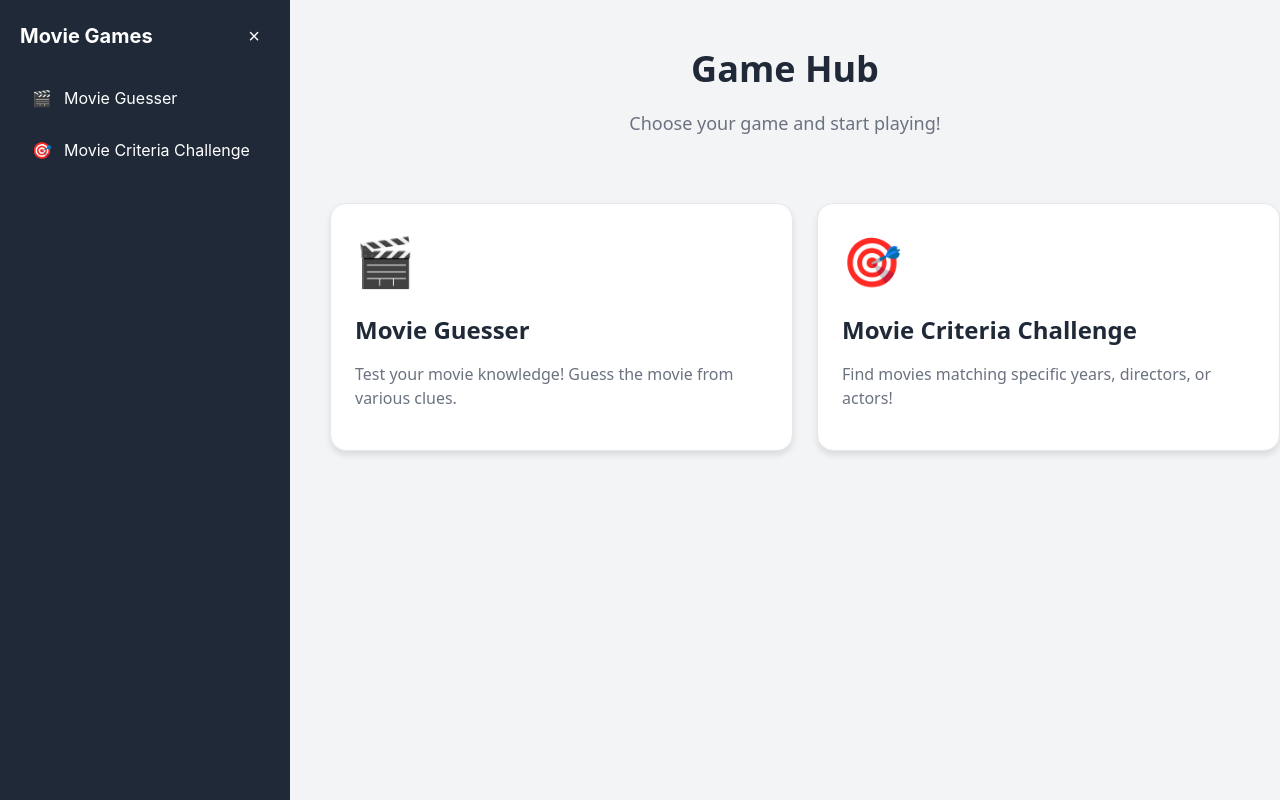
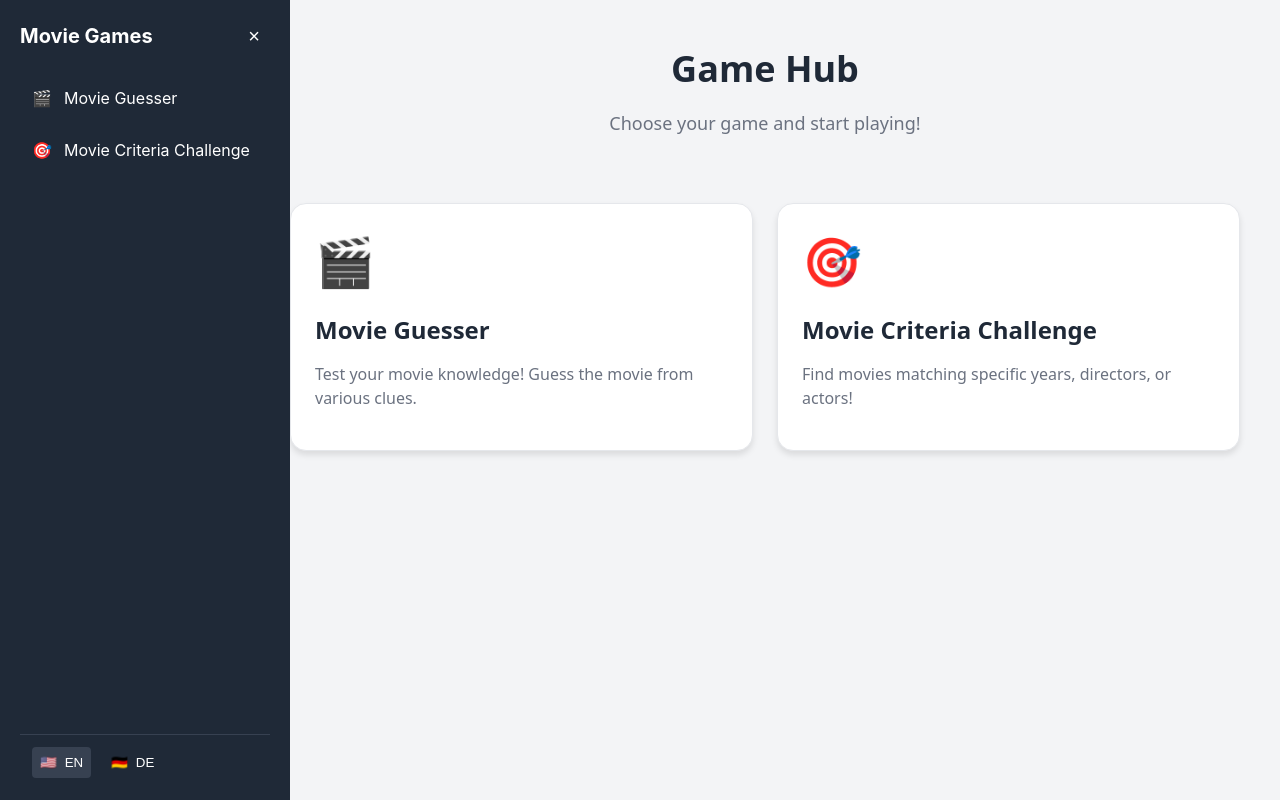
Before and after one commit to niklasT201/movie-guesser, a React (Create React App) app: page / in a window 1280 px wide. Built offline with nearby package versions, Linux system fonts and the light colour scheme.

Commit message:
added language switch

```diff
--- a/src/Components/GameHub.jsx
+++ b/src/Components/GameHub.jsx
@@ -5,19 +5,24 @@ import MoviewCriteriaGame from './MovieCriteriaGame';
 const GameHub = () => {
   const [selectedGame, setSelectedGame] = useState(null);
   const [isNavbarOpen, setIsNavbarOpen] = useState(true);
+  const [language, setLanguage] = useState('en'); // 'en' or 'de'
 
   const games = [
     {
       id: 'movie-guesser',
-      title: 'Movie Guesser',
-      description: 'Test your movie knowledge! Guess the movie from various clues.',
+      title: language === 'en' ? 'Movie Guesser' : 'Film Raten',
+      description: language === 'en'
+        ? 'Test your movie knowledge! Guess the movie from various clues.'
+        : 'Teste dein Filmwissen! Errate den Film anhand verschiedener Hinweise.',
       icon: '🎬',
       component: MovieGuessingGame
     },
     {
       id: 'movie-criteria',
-      title: 'Movie Criteria Challenge',
-      description: 'Find movies matching specific years, directors, or actors!',
+      title: language === 'en' ? 'Movie Criteria Challenge' : 'Film-Kriterien Challenge',
+      description: language === 'en'
+        ? 'Find movies matching specific years, directors, or actors!'
+        : 'Finde Filme, die bestimmten Jahren, Regisseuren oder Schauspielern entsprechen!',
       icon: '🎯',
       component: MoviewCriteriaGame
     }
@@ -28,6 +33,7 @@ const GameHub = () => {
       display: 'flex',
       minHeight: '100vh',
       backgroundColor: '#f3f4f6',
+      position: 'relative',
     },
     navbar: {
       width: isNavbarOpen ? '250px' : '60px',
@@ -35,13 +41,23 @@ const GameHub = () => {
       transition: 'width 0.3s ease',
       padding: '20px',
       color: 'white',
-      position: 'relative'
+      height: '100vh',
+      display: 'flex',
+      flexDirection: 'column',
+      position: 'fixed',
+      overflowX: 'hidden'
     },
     navbarHeader: {
       display: 'flex',
       alignItems: 'center',
       justifyContent: 'space-between',
       marginBottom: '24px'
+    },
+    navbarContent: {
+      flex: 1,
+      display: 'flex',
+      flexDirection: 'column',
+      justifyContent: 'space-between'
     },
     navbarTitle: {
       fontSize: '20px',
@@ -73,21 +89,49 @@ const GameHub = () => {
       gap: '12px',
       transition: 'background-color 0.2s',
       backgroundColor: 'transparent',
-      overflow: 'hidden',
       whiteSpace: 'nowrap'
     },
+    languageSelector: {
+      marginBottom: 30,
+      padding: '12px',
+      borderTop: '1px solid #374151',
+      display: 'flex',
+      alignItems: 'center',
+      gap: '12px'
+    },
+    languageFlag: {
+      fontSize: '20px',
+      cursor: 'pointer'
+    },
+    languageButton: {
+      backgroundColor: 'transparent',
+      border: 'none',
+      color: 'white',
+      cursor: 'pointer',
+      padding: '8px',
+      borderRadius: '4px',
+      transition: 'background-color 0.2s',
+      display: 'flex',
+      alignItems: 'center',
+      gap: '8px'
+    },
+    activeLanguage: {
+      backgroundColor: '#374151'
+    },
+    mainContent: {
+      marginLeft: isNavbarOpen ? '250px' : '60px',
+      flex: 1,
+      transition: 'margin-left 0.3s ease'
+    },
     container: {
-      flex: 1,
       padding: '20px',
-      fontFamily: 'system-ui, -apple-system, sans-serif',
-      display: 'flex',
-      flexDirection: 'column',
-      alignItems: 'center'
+      fontFamily: 'system-ui, -apple-system, sans-serif'
     },
     header: {
       textAlign: 'center',
       marginBottom: '48px',
-      width: '100%'
+      maxWidth: '800px',
+      margin: '0 auto 48px auto'
     },
     title: {
       fontSize: '36px',
@@ -103,9 +147,9 @@ const GameHub = () => {
       display: 'grid',
       gridTemplateColumns: 'repeat(auto-fit, minmax(280px, 1fr))',
       gap: '24px',
-      padding: '20px',
       maxWidth: '1100px',
-      width: '100%'
+      margin: '0 auto',
+      padding: '20px'
     },
     gameCard: {
       backgroundColor: 'white',
@@ -143,22 +187,16 @@ const GameHub = () => {
       cursor: 'pointer',
       fontSize: '14px',
       marginBottom: '20px',
-      alignSelf: 'flex-start'
-    },
-    contentContainer: {
-      maxWidth: '1200px',
-      width: '100%',
-      margin: '0 auto'
+      marginLeft: '20px'
     }
   };
 
-  if (selectedGame) {
-    const GameComponent = selectedGame.component;
-    return (
-      <div style={styles.mainContainer}>
+  const renderNavbar = () => (
     <nav style={styles.navbar}>
       <div style={styles.navbarHeader}>
-            {isNavbarOpen && <span style={styles.navbarTitle}>Movie Games</span>}
+        {isNavbarOpen && <span style={styles.navbarTitle}>
+          {language === 'en' ? 'Movie Games' : 'Filmspiele'}
+        </span>}
         <button
           style={styles.navbarToggle}
           onClick={() => setIsNavbarOpen(!isNavbarOpen)}
@@ -166,6 +204,8 @@ const GameHub = () => {
           {isNavbarOpen ? '×' : '☰'}
         </button>
       </div>
+      <div style={styles.navbarContent}>
+        <div>
           {games.map(game => (
             <div
               key={game.id}
@@ -179,50 +219,72 @@ const GameHub = () => {
               {isNavbarOpen && <span>{game.title}</span>}
             </div>
           ))}
+        </div>
+
+        <div style={styles.languageSelector}>
+          {isNavbarOpen ? (
+            <>
+              <button
+                style={{
+                  ...styles.languageButton,
+                  ...(language === 'en' ? styles.activeLanguage : {})
+                }}
+                onClick={() => setLanguage('en')}
+              >
+                <span>🇺🇸</span>
+                <span>EN</span>
+              </button>
+              <button
+                style={{
+                  ...styles.languageButton,
+                  ...(language === 'de' ? styles.activeLanguage : {})
+                }}
+                onClick={() => setLanguage('de')}
+              >
+                <span>🇩🇪</span>
+                <span>DE</span>
+              </button>
+            </>
+          ) : (
+            <div
+              style={styles.languageFlag}
+              onClick={() => setLanguage(language === 'en' ? 'de' : 'en')}
+            >
+              {language === 'en' ? '🇺🇸' : '🇩🇪'}
+            </div>
+          )}
+        </div>
+      </div>
     </nav>
+  );
+
+  const renderContent = () => {
+    if (selectedGame) {
+      const GameComponent = selectedGame.component;
+      return (
         <div style={styles.container}>
-          <div style={styles.contentContainer}>
           <button
             onClick={() => setSelectedGame(null)}
             style={styles.backButton}
           >
-              ← Back to Games
+            {language === 'en' ? '← Back to Games' : '← Zurück zu den Spielen'}
           </button>
-            <GameComponent />
-          </div>
-        </div>
+          <GameComponent language={language} />
         </div>
       );
     }
 
     return (
-    <div style={styles.mainContainer}>
-      <nav style={styles.navbar}>
-        <div style={styles.navbarHeader}>
-          {isNavbarOpen && <span style={styles.navbarTitle}>Movie Games</span>}
-          <button
-            style={styles.navbarToggle}
-            onClick={() => setIsNavbarOpen(!isNavbarOpen)}
-          >
-            {isNavbarOpen ? '×' : '☰'}
-          </button>
-        </div>
-        {games.map(game => (
-          <div
-            key={game.id}
-            style={styles.navItem}
-            onClick={() => setSelectedGame(game)}
-          >
-            <span>{game.icon}</span>
-            {isNavbarOpen && <span>{game.title}</span>}
-          </div>
-        ))}
-      </nav>
       <div style={styles.container}>
-        <div style={styles.contentContainer}>
         <header style={styles.header}>
-            <h1 style={styles.title}>Game Hub</h1>
-            <p style={styles.subtitle}>Choose your game and start playing!</p>
+          <h1 style={styles.title}>
+            {language === 'en' ? 'Game Hub' : 'Spielezentrale'}
+          </h1>
+          <p style={styles.subtitle}>
+            {language === 'en'
+              ? 'Choose your game and start playing!'
+              : 'Wähle dein Spiel und beginne zu spielen!'}
+          </p>
         </header>
 
         <div style={styles.gamesGrid}>
@@ -247,6 +309,14 @@ const GameHub = () => {
           ))}
         </div>
       </div>
+    );
+  };
+
+  return (
+    <div style={styles.mainContainer}>
+      {renderNavbar()}
+      <div style={styles.mainContent}>
+        {renderContent()}
       </div>
     </div>
   );
--- a/src/Components/MovieGuessingGame.jsx
+++ b/src/Components/MovieGuessingGame.jsx
@@ -573,3 +573,4 @@ export default MovieGuessingGame;
 // speedrun mode
 // reason for coming back each day
 // dark mode/light mode
+// back buttons position changing
```
Lines whose indentation alone changed are shown as unchanged.
